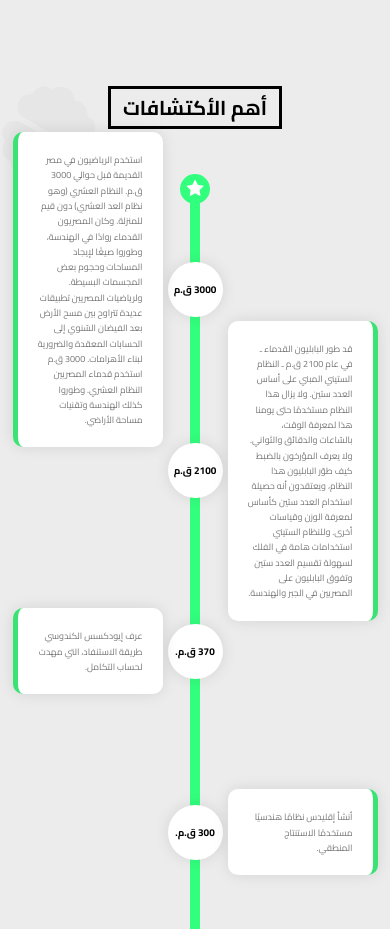
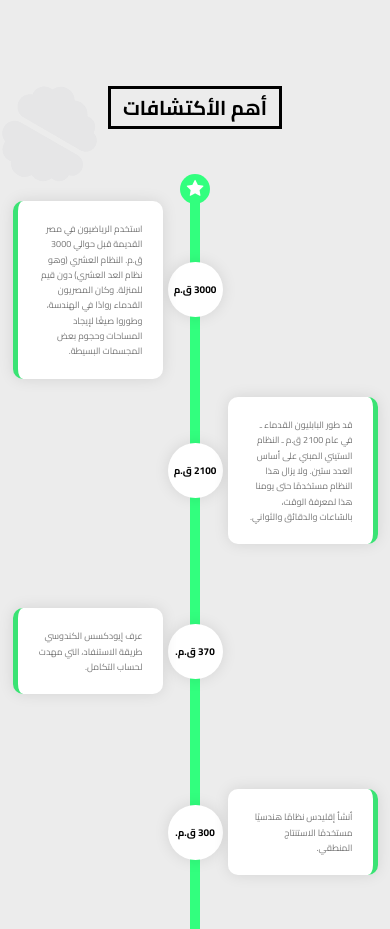
Before and after one commit to DelegendHD/school-aboud, a plain HTML site: page index.html in a window 390 px wide. Shown: the part 2880-3809 px from the top of the page. Drawn offline with Linux system fonts and the light colour scheme.

Commit message:
commit10

```diff
--- a/css/main.css
+++ b/css/main.css
@@ -574,8 +574,8 @@ ul {
 
 @media (max-width: 992px) {
     .important .time-line > div {
-        width: 70px;
-        height: 70px;
+        width: 80px;
+        height: 80px;
     }
     .important .time-line > div h3 {
         font-size: 15px;
@@ -599,6 +599,7 @@ ul {
         line-height: 1.05;
     }
 }
+
 
 .important .time-line > div h3 {
     direction: rtl;
@@ -640,6 +641,22 @@ ul {
     width: 400px;
     border-right: 5px solid var(--main-color-alt);
 
+}
+
+@media (max-width: 992px) {
+    .important .time-line > .odd span {
+        right: 100px;
+        width: 250px;
+        font-size: 12px;
+    }
+    .important .time-line > .even span {
+        left: 100px;
+        width: 250px;
+        font-size: 12px;
+    }
+    .important .time-line > div:hover > span {
+        transform: scale(1.05);
+    }
 }
 
 @media (max-width: 767px) {
--- a/index.html
+++ b/index.html
@@ -221,21 +221,13 @@
                         استخدم الرياضيون في مصر القديمة قبل حوالي 3000 ق.م. النظام العشري (وهو نظام العد العشري) دون
                         قيم للمنزلة. وكان المصريون القدماء روادًا في الهندسة، وطوروا صيغًا لإيجاد المساحات وحجوم بعض
                         المجسمات البسيطة.
-
-                        ولرياضيات المصريين تطبيقات عديدة تتراوح بين مسح الأرض بعد الفيضان السّنوي إلى الحسابات المعقدة
-                        والضرورية لبناء الأهرامات.
-
-                        3000 ق.م استخدم قدماء المصريين النظام العشري. وطوروا كذلك الهندسة وتقنيات مساحة الأراضي.
                     </span>
                 </div>
                 <div class="time2 even">
                     <h3>2100 ق.م</h3>
                     <span>
                         قد طور البابليون القدماء ـ في عام 2100 ق.م ـ النظام الستيني المبني على أساس العدد ستين. ولا يزال
-                        هذا النظام مستخدمًا حتى يومنا هذا لمعرفة الوقت، بالسّاعات والدقائق والثواني. ولا يعرف المؤرخون
-                        بالضبط كيف طوّر البابليون هذا النظام، ويعتقدون أنه حصيلة استخدام العدد ستين كأساس لمعرفة الوزن
-                        وقياسات أخرى. وللنظام الستيني استخدامات هامة في الفلك لسهولة تقسيم العدد ستين وتفوق البابليون
-                        على المصريين في الجبر والهندسة.
+                        هذا النظام مستخدمًا حتى يومنا هذا لمعرفة الوقت، بالسّاعات والدقائق والثواني.
                     </span>
                 </div>
                 <div class="time3 odd">
```
